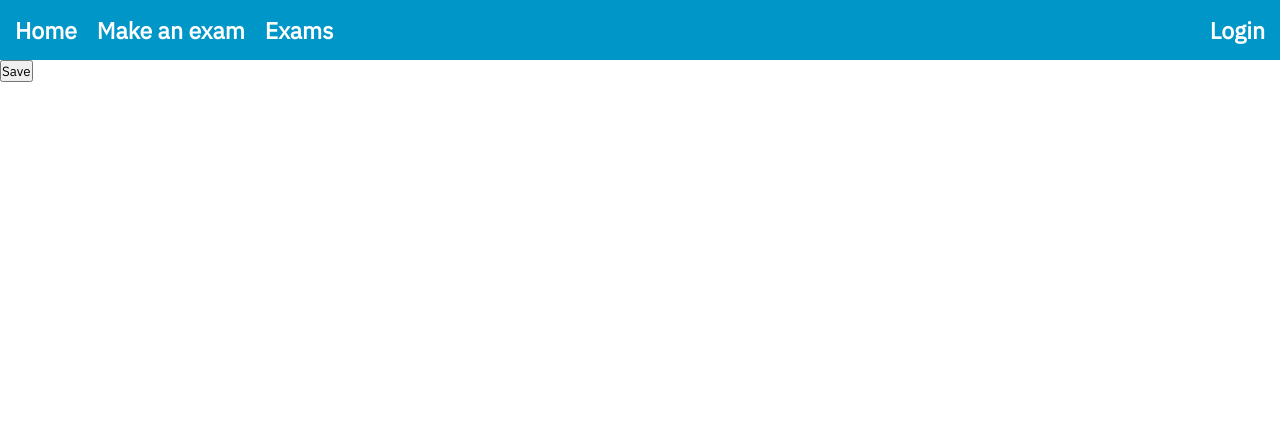
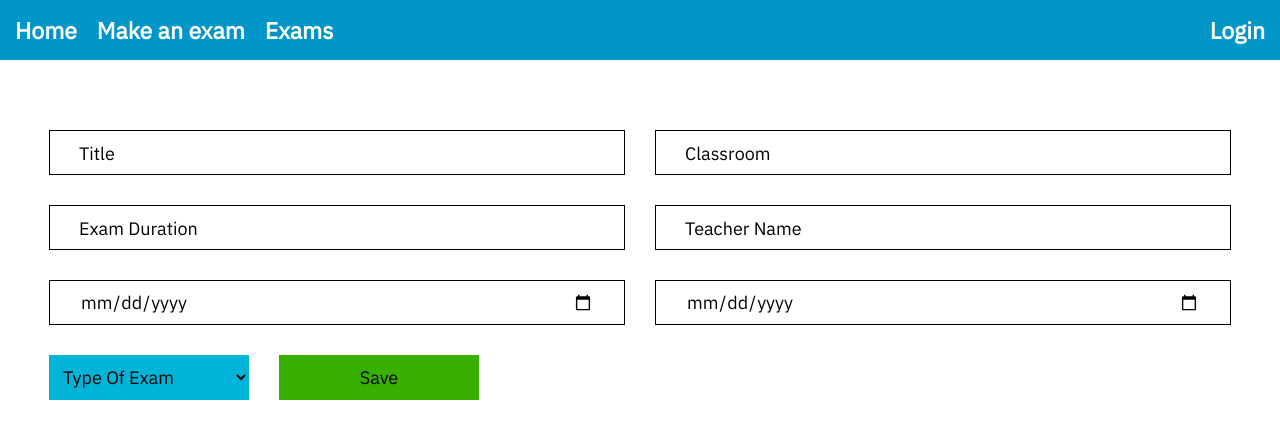
Before and after one commit to matinmat8/Exam, a Django app: page /add/exam/ in a window 1280 px wide. Shown: the top 439 px of the page. Run offline with Django 4.2, Linux system fonts and the light colour scheme.

Commit message:
design form and inputs

```diff
--- /dev/null
+++ b/exam/static/css/add_exam/style.css
@@ -0,0 +1,80 @@
+main {
+    padding-top: 70px;
+    width: 100%;
+}
+
+main > form {
+    width: 100%;
+    height: 100%;
+    gap: 30px;
+}
+
+.input,
+main > form > input {
+    width: 45%;
+    height: 45px;
+}
+
+.input {
+    position: relative;
+}
+
+main > form * {
+    font-size: 18px;
+}
+
+.input input {
+    width: 100%;
+    height: 100%;
+}
+
+.input input,
+main > form > input {
+    border: 1px solid #000;
+    padding: 0 30px;
+}
+
+main > form input:focus,
+main > form select:focus {
+    outline: 3px solid #1d9ee4be;
+}
+
+.input .placeholder {
+    position: absolute;
+    top: 50%;
+    transform: translateY(-50%);
+    left: 30px;
+    cursor: text;
+}
+
+.control {
+    width: calc(90% + 30px);
+    gap: 30px;
+    justify-content: flex-start;
+}
+
+.control select {
+    border-radius: none;
+    border: none;
+    background-color: #00B4D8;
+    font-size: 18px;
+    cursor: pointer;
+    padding: 10px;
+}
+
+.control select option[selected] {
+    display: none;
+}
+
+.control * {
+    width: 200px;
+    height: 45px;
+}
+
+.control button {
+    background-color: var(--success-color);
+}
+
+.control select option {
+    background-color: #FFF;
+}
--- a/exam/static/css/style.css
+++ b/exam/static/css/style.css
@@ -12,6 +12,8 @@
 
 :root {
     --animate: all 180ms ease-in 0s;
+    --title-color: #0096C7;
+    --success-color: #38B000;
 }
 
 .center-items {
@@ -23,6 +25,11 @@
 
 body {
     padding-top: 60px;
+}
+
+button {
+    cursor: pointer;
+    border: none;
 }
 
 header {
@@ -37,7 +44,7 @@ header > nav.center-items {
     left: 0;
     width: 100%;
     height: 60px;
-    background-color: #0096C7;
+    background-color: var(--title-color);
     justify-content: space-between;
     padding: 0 15px;
 }
--- a/exam/templates/exam/add_exam.html
+++ b/exam/templates/exam/add_exam.html
@@ -1,10 +1,56 @@
 {% extends 'exam/base.html' %}
+{% load static %}
+
+{% block selfLink %}
+
+    <link rel="stylesheet" type="text/css" href="{% static 'css/add_exam/style.css' %}">
+
+{% endblock selfLink %}
 
 {% block content %}
-    <form method="post">
+    <form method="post" class="center-items">
         {% csrf_token %}
-        <input type="submit" value="Save">
+
+        <div class="input">
+            <input type="text" name="title" required>
+            <p class="placeholder">Title</p>
+        </div>
+
+        <div class="input">
+            <input type="text" name="classroom" required>
+            <p class="placeholder">Classroom</p>
+        </div>
+
+        <div class="input">
+            <input type="text" name="exam_duration" required>
+            <p class="placeholder">Exam Duration</p>
+        </div>
+
+        <div class="input">
+            <input type="text" name="teacher_name" required>
+            <p class="placeholder">Teacher Name</p>
+        </div>
+
+        <input type="date" name="start_time" required>
+
+        <input type="date" name="end_time" required>
+
+        <div class="control center-items">
+            <select name="type_of_exam" required>
+                <option value="" selected>Type Of Exam</option>
+                <option value="descriptive">Descriptive</option>
+                <option value="test">Test</option>
+                <option value="t/f">T/F</option>
+            </select>
+
+            <button>Save</button>
+        </div>
+
     </form>
 {% endblock %}
-{% block javascript %}
-{% endblock %}
+
+{% block selfScript %}
+
+    <script type="text/javascript" src="{% static 'script/add_exam/app.js' %}"></script>
+
+{% endblock selfScript %}
--- a/exam/templates/exam/base.html
+++ b/exam/templates/exam/base.html
@@ -8,17 +8,19 @@
   <title>{% block title %}Title{% endblock %}</title>
   <link rel="stylesheet" type="text/css" href="{% static '/css/style.css' %}">
   <link rel="stylesheet" type="text/css" href="{% static 'css/responsive.css' %}">
+
+  {% block selfLink %}{% endblock selfLink %}
 </head>
 
 <body>
     <header>
         <nav class="center-items">
             <div class="links center-items">
-              <svg class="open" xmlns="http://www.w3.org/2000/svg" viewBox="0 0 100 100">
-                  <rect class="menu-item" x="0" y="10"/>
-                  <rect class="menu-item" x="0" y="44"/>
-                  <rect class="menu-item" x="0" y="77"/>
-              </svg>
+                <svg class="open" xmlns="http://www.w3.org/2000/svg" viewBox="0 0 100 100">
+                    <rect class="menu-item" x="0" y="10"/>
+                    <rect class="menu-item" x="0" y="44"/>
+                    <rect class="menu-item" x="0" y="77"/>
+                </svg>
 
                 <a href="{% url 'exam:index' %}">Home</a>
                 <a href="{% url 'exam:add_name' %}">Make an exam</a>
@@ -58,6 +60,8 @@
     </main>
 
     <script type="text/javascript" src="{% static 'script/app.js' %}"></script>
+
+    {% block selfScript %}{% endblock selfScript %}
 </body>
 
 </html>
```
Also changed, not shown: exam/static/script/add_exam/app.js (added).
